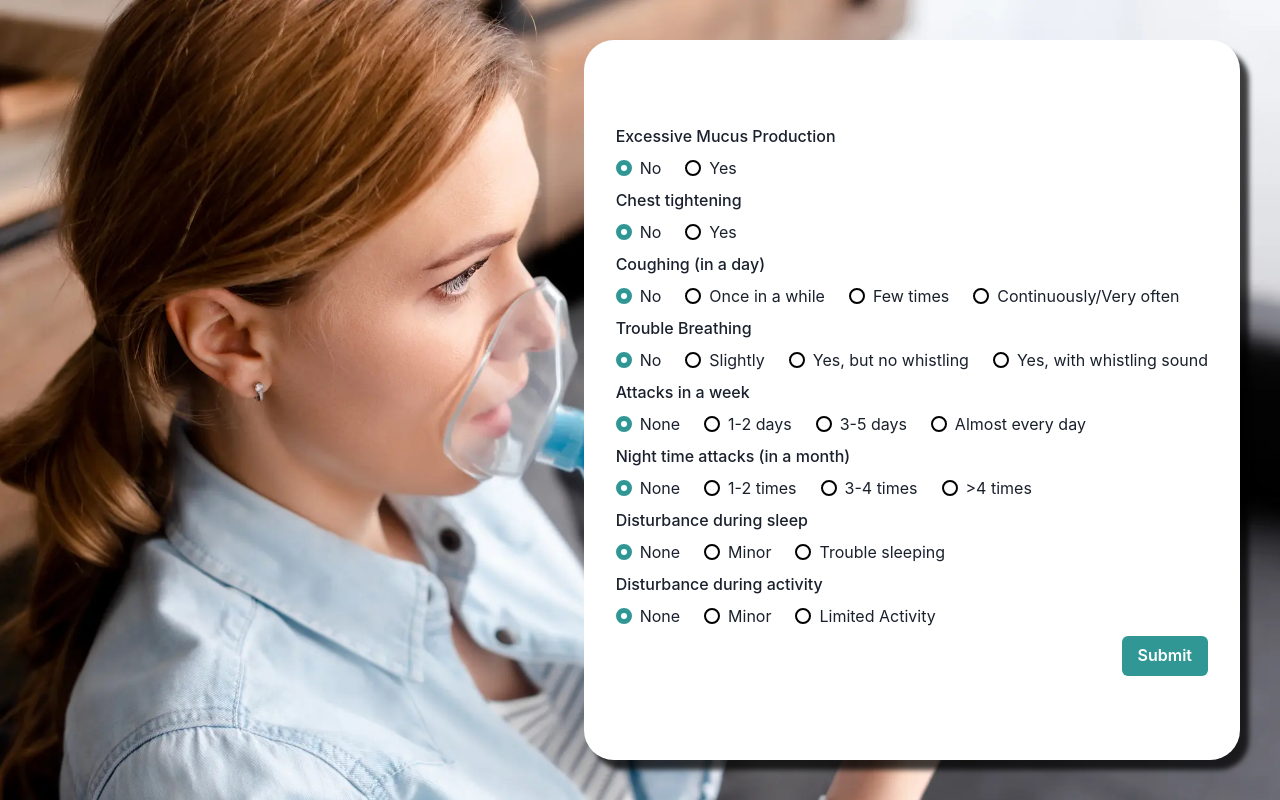
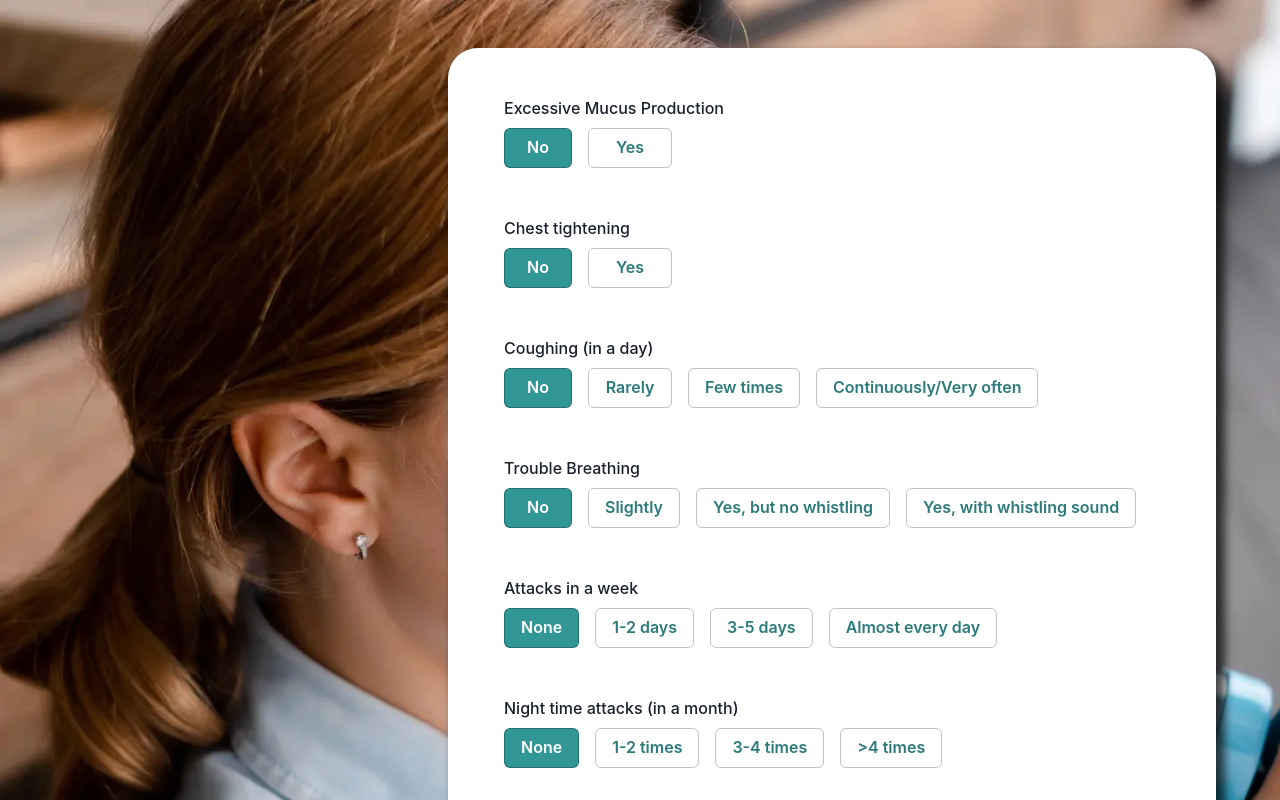
Before and after one commit to KcZer0/asthma-expertsys, a Next.js app: page /form in a window 1280 px wide. Shown: the top 800 px of the page. Built offline with nearby package versions, Linux system fonts and the light colour scheme.

Commit message:
style: update form

```diff
--- a/src/data/symptoms.js
+++ b/src/data/symptoms.js
@@ -1,29 +1,25 @@
-const symptoms = [
-  {
-    name: 's1mucus',
+const symptoms = {
+  s1mucus: {
     desc: 'Excessive Mucus Production',
     options: ['No', 'Yes'],
     cf: 0.32,
   },
-  {
-    name: 's2chest',
+  s2chest: {
     desc: 'Chest tightening',
     options: ['No', 'Yes'],
     cf: 0.32,
   },
-  {
-    name: 's3cough',
+  s3cough: {
     desc: 'Coughing (in a day)',
     options: [
       'No',
-      'Once in a while',
+      'Rarely',
       'Few times',
       'Continuously/Very often',
     ],
     cf: 0.237,
   },
-  {
-    name: 's4breathe',
+  s4breathe: {
     desc: 'Trouble Breathing',
     options: [
       'No',
@@ -33,8 +29,7 @@ const symptoms = [
     ],
     cf: 0.5,
   },
-  {
-    name: 's5attack',
+  s5attack: {
     desc: 'Attacks in a week',
     options: [
       'None',
@@ -44,8 +39,7 @@ const symptoms = [
     ],
     cf: 0.5,
   },
-  {
-    name: 's6night',
+  s6night: {
     desc: 'Night time attacks (in a month)',
     options: [
       'None',
@@ -55,8 +49,7 @@ const symptoms = [
     ],
     cf: 0.5,
   },
-  {
-    name: 's7sleep',
+  s7sleep: {
     desc: 'Disturbance during sleep',
     options: [
       'None',
@@ -65,8 +58,7 @@ const symptoms = [
     ],
     cf: 0.5,
   },
-  {
-    name: 's8activity',
+  s8activity: {
     desc: 'Disturbance during activity',
     options: [
       'None',
@@ -75,5 +67,5 @@ const symptoms = [
     ],
     cf: 0.5,
   },
-];
+};
 export default symptoms;
--- a/src/pages/form.js
+++ b/src/pages/form.js
@@ -1,62 +1,131 @@
 import {
-  Center,
+  Box,
   Flex,
-  Spacer,
   Stack,
   VStack,
   Button,
   FormControl,
   FormLabel,
-  RadioGroup,
-  Radio,
+  Input,
 } from '@chakra-ui/react';
-import React from 'react';
+import { useEffect, useState } from 'react';
+import { motion } from 'framer-motion';
 
 import symptoms from '@/data/symptoms';
 
+const ButtonRadio = ({ active, children, ...p }) => (
+  <Button
+    borderColor="blackAlpha.400"
+    colorScheme="teal"
+    variant={active ? 'solid' : 'outline'}
+    {...p}
+  >
+    {children}
+  </Button>
+);
+
 export default function Form() {
+  const [formState, setFormState] = useState(symptoms);
+  useEffect(() => {
+    setFormState((state) => {
+      for (let i in state) {
+        state[i].active = 0;
+      }
+      return { ...state };
+    });
+  }, []);
+
+  const handleRadio = (name, idx) => () => {
+    setFormState((state) => {
+      state[name].active = idx;
+      return { ...state };
+    });
+  };
+
+  const [shown, setShown] = useState(true);
+  const toggleShown = () => setShown(!shown);
+
+  const transition = {
+    ease: 'easeInOut',
+    duration: 0.35,
+    height: { duration: 0.75 },
+  };
+  const animation = {
+    show: {
+      height: 'auto',
+      opacity: 1,
+      transition,
+    },
+    hide: {
+      height: '0',
+      opacity: 0,
+      transition,
+    },
+  };
+
+  const handleSubmit = () => {
+    window.scrollTo({ top: 0, behavior: 'smooth' });
+    setTimeout(toggleShown, 800);
+  };
+
   return (
     <Flex
       w="100%"
       minH="100vh"
-      position="relative"
       bgImg="/assets/asthma.png"
       bgSize="cover"
-      justifyContent="right"
+      justifyContent={{ base: 'center', md: 'end' }}
     >
-      <Center
-        position="relative"
+      <Flex
         bgColor="white"
-        margin="40px"
+        mx="5vw"
+        my="3rem"
+        px="1rem"
+        py="3rem"
+        minW={{ base: '88vw', md: '60vw' }}
+        minH="100%"
         borderRadius="30px"
-        boxShadow="9px 10px 5px 0px rgba(0,0,0,0.75)"
+        boxShadow="7px 8px 10px 2px rgba(0,0,0,0.7)"
       >
-        <VStack as="form" alignItems="flex-end" my="2rem" mx="2rem">
-          {symptoms.map((symptom, sidx) => (
-            <FormControl as="fieldset" key={symptom.name}>
+        <Box
+          as={motion.div}
+          w="100%"
+          mx={{ base: '12%', md: '2.5rem' }}
+          animate={shown ? animation.show : animation.hide}
+          overflowY="hidden"
+        >
+          <VStack as="form" spacing={{ base: 14, md: 12 }}>
+            {Object.keys(symptoms).map((name, sidx) => {
+              const symptom = symptoms[name];
+              return (
+                <FormControl as="fieldset" key={name}>
                   <FormLabel as="legend">{symptom.desc}</FormLabel>
-              <RadioGroup name={symptom.name} defaultValue="0">
-                <Stack spacing="24px" direction={{ base: 'column', xl: 'row' }}>
+                  <Input name={symptom.name} type="hidden" defaultValue="0" />
+                  <Stack
+                    spacing={{ base: '.5rem', md: '1rem' }}
+                    direction={{ base: 'column', md: 'row' }}
+                  >
                     {symptom.options.map((opt, oidx) => (
-                    <Radio
+                      <ButtonRadio
                         key={'s' + sidx + 'o' + oidx}
-                      value={`${oidx}`}
-                      colorScheme="teal"
-                      borderColor="black"
+                        minW={oidx > 0 ? '5.25rem' : '4.25rem'}
+                        borderWidth="1px"
+                        active={formState[name].active == oidx}
+                        onClick={handleRadio(name, oidx)}
                       >
                         {opt}
-                    </Radio>
+                      </ButtonRadio>
                     ))}
                   </Stack>
-              </RadioGroup>
                 </FormControl>
-          ))}
-          <Flex>
-            <Spacer></Spacer>
-            <Button colorScheme="teal">Submit</Button>
+              );
+            })}
+            <Button colorScheme="teal" onClick={handleSubmit}>
+              Submit
+            </Button>
+          </VStack>
+        </Box>
       </Flex>
-        </VStack>
-      </Center>
     </Flex>
   );
 }
```
Also changed, not shown: src/pages/index.js (+19 -7 lines). Lines whose indentation alone changed are shown as unchanged.
